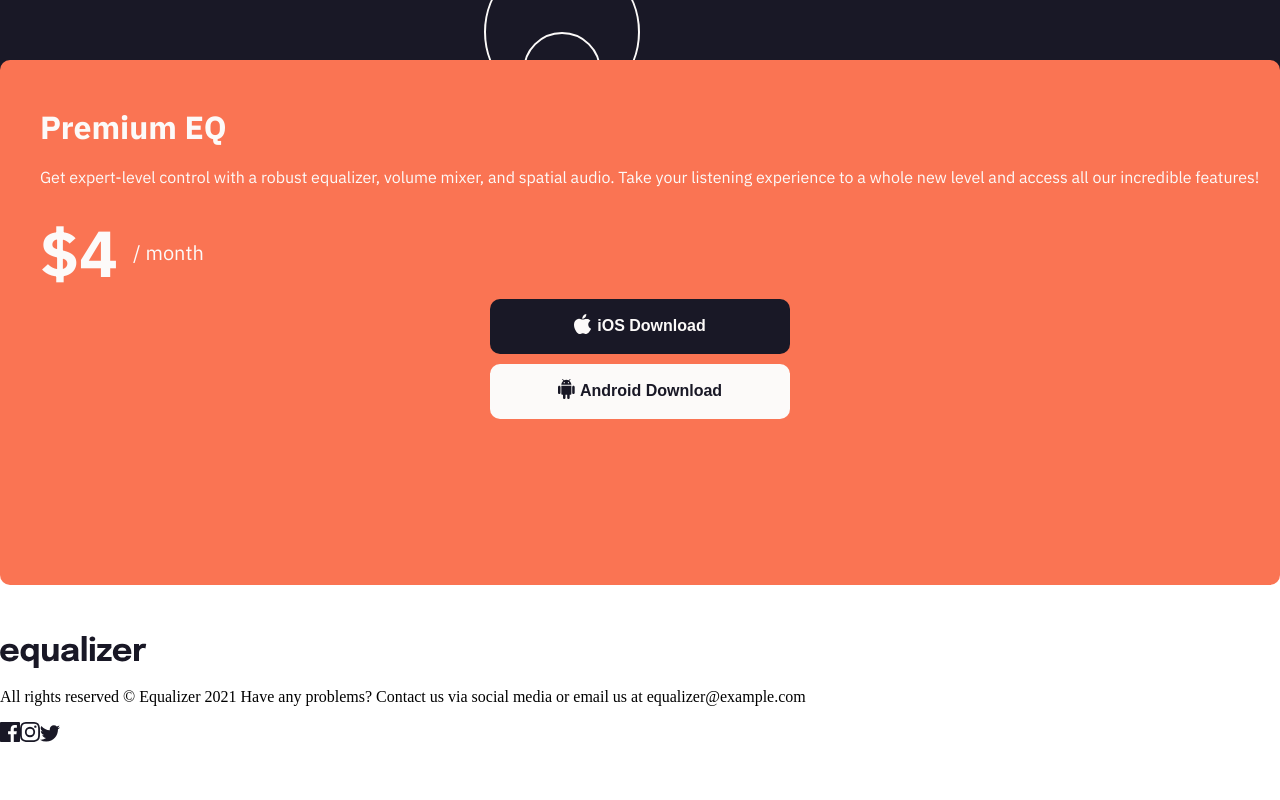
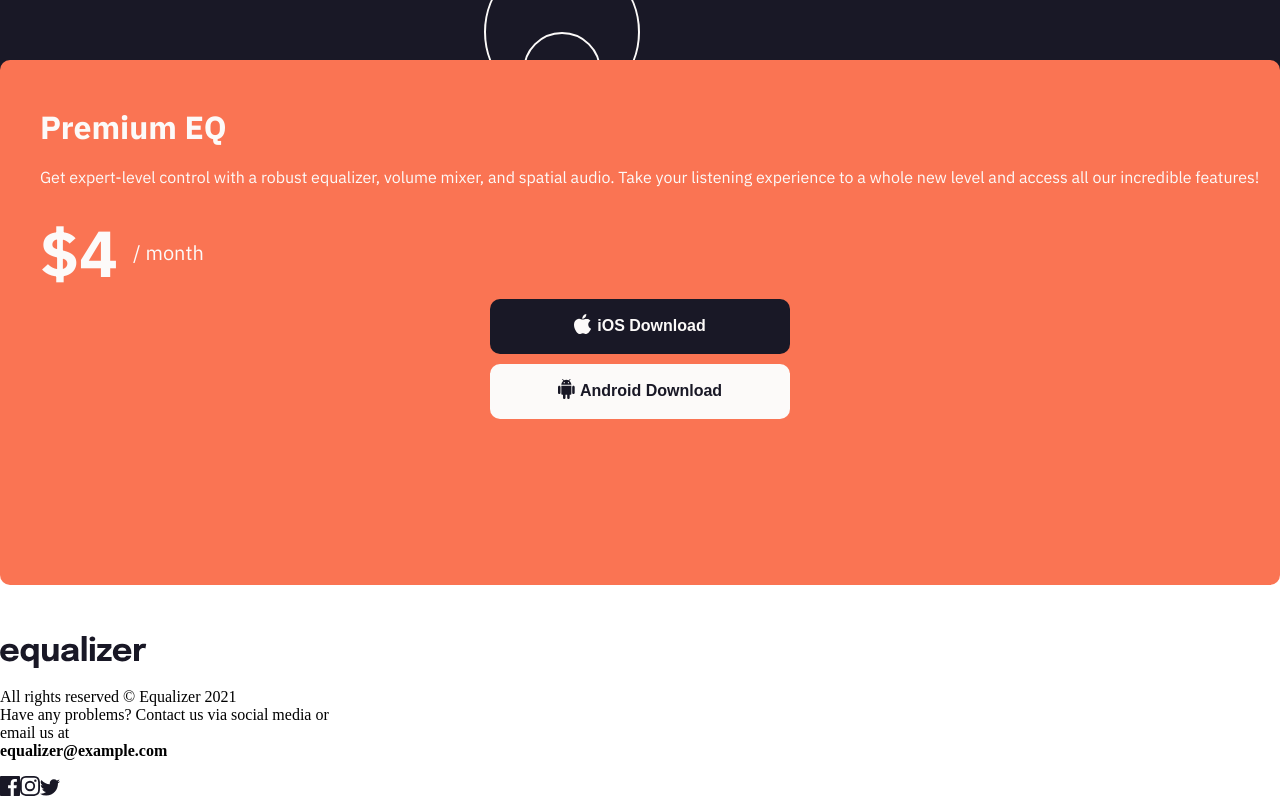
Before and after one commit to Ant-Shell/equalizer-landing-page-challenge, a React (Vite) app: page / in a window 1280 px wide. Shown: the part 898-1698 px from the top of the page. Before the commit the page ends 1644 px from the top, so only its background shows below. Built offline with nearby package versions, Linux system fonts and the light colour scheme.

Commit message:
Adjust text line breaks

```diff
--- a/src/components/Footer/Footer.jsx
+++ b/src/components/Footer/Footer.jsx
@@ -10,8 +10,10 @@ const Footer = () => {
     <footer className='footer'>
       <img className='footer-logo' src={logo} alt='Logo'/>
       <p className='footer-message'>
-        All rights reserved © Equalizer 2021
-        Have any problems? Contact us via social media or email us at equalizer@example.com
+        All rights reserved © Equalizer 2021<br/>
+        Have any problems? Contact us via social media or<br/>
+        email us at<br/>
+        <b>equalizer@example.com</b>
       </p>
       <div className='footer-logo-container'>
         <img className='footer-facebook-logo' src={facebookLogo} alt='Facebook logo'/>
```
